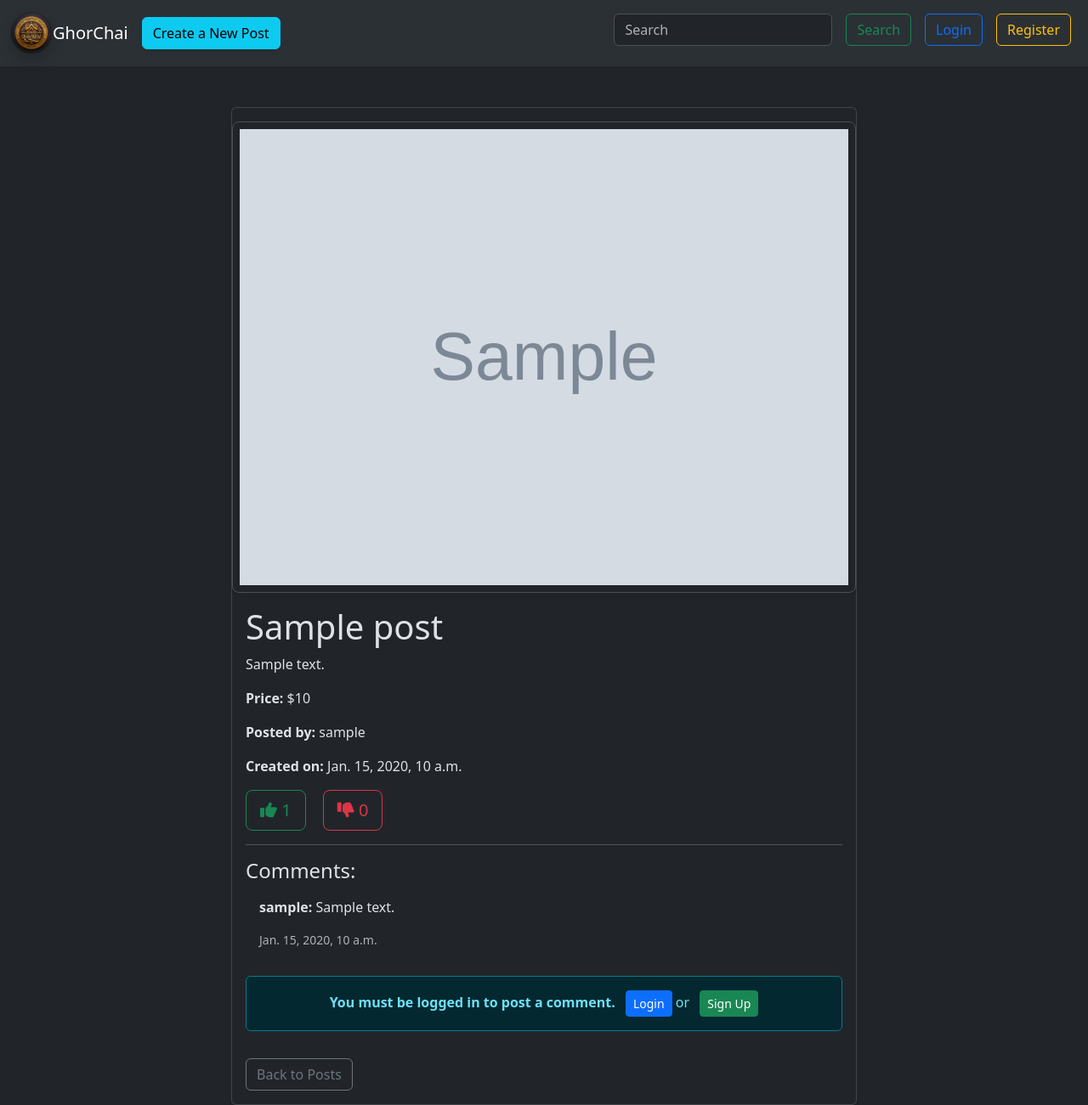
After one commit to ProtikAcharjay/GhorChai, a Django app: page /post/1/view/ in a window 1280 px wide. The commit adds this page. Shown: the whole page at 85% size. Run offline with Django 4.2, Linux system fonts and the light colour scheme; tables that the repository leaves empty hold one stand-in row (values such as "Sample post"); grey boxes marked "Sample" are stand-in pictures; some libraries are stand-ins or nearby versions.

Commit message:
Comment feature added

```diff
--- a/GhorChai/RentPost/forms.py
+++ b/GhorChai/RentPost/forms.py
@@ -1,5 +1,5 @@
 from django import forms
-from .models import Post
+from .models import Post, Comment
 from django.contrib.auth.forms import UserCreationForm
 from django.contrib.auth.models import User
 
@@ -14,3 +14,11 @@ class UserRegistrationForm(UserCreationForm):
         # for built in model use touple not array
         model = User
         fields = ('username', 'email', 'password1', 'password2')
+
+class CommentForm(forms.ModelForm):
+    class Meta:
+        model = Comment
+        fields = ['comment']
+        widgets = {
+            'comment': forms.Textarea(attrs={'class': 'form-control', 'placeholder': 'Write your comment...'})
+        }
--- /dev/null
+++ b/GhorChai/RentPost/templates/post_detail.html
@@ -0,0 +1,106 @@
+{% extends 'layout.html' %}
+
+{% block content %}
+<div class="container mt-5">
+    <div class="row justify-content-center">
+        <div class="col-md-8">
+            <div class="card shadow-sm">
+                {% if post.image %}
+                    <div class="text-center mt-3">
+                        <img src="{{ post.image.url }}" class="card-img-top border rounded-3 shadow-sm p-2"
+                            alt="{{ post.title }}" style="max-width: 100%; border: 4px solid #ddd;">
+                    </div>
+                {% endif %}
+
+
+                <div class="card-body">
+                    <h1 class="card-title">{{ post.title }}</h1>
+                    <p class="card-text">{{ post.description }}</p>
+                    <p><strong>Price:</strong> ${{ post.price }}</p>
+                    <p><strong>Posted by:</strong> {{ post.owner.username }}</p>
+                    <p><strong>Created on:</strong> {{ post.created_at }}</p>
+
+                    <div class="reaction-icons justify-content-between">
+                        <button class="btn btn-outline-success btn-lg me-3 reaction-button-upvote" data-post-id="{{ post.id }}">
+                            <i class="fas fa-thumbs-up"></i>
+                            <span id="upvote-count-{{ post.id }}">{{ post.upvotes_count }}</span>
+                        </button>
+
+                        <button class="btn btn-outline-danger btn-lg reaction-button-downvote" data-post-id="{{ post.id }}">
+                            <i class="fas fa-thumbs-down"></i>
+                            <span id="downvote-count-{{ post.id }}">{{ post.downvotes_count }}</span>
+                        </button>
+                    </div>
+
+                    <hr>
+                    <h4>Comments:</h4>
+                    {% if post.comments.all %}
+                        <ul class="list-group list-group-flush">
+                            {% for comment in post.comments.all %}
+                                <li class="list-group-item">
+                                    <p><strong>{{ comment.user.username }}:</strong> {{ comment.comment }}</p>
+                                    <small class="text-muted">{{ comment.created_at }}</small>
+                                </li>
+                            {% endfor %}
+                        </ul>
+                    {% else %}
+                        <p>No comments yet. Be the first to comment!</p>
+                    {% endif %}
+
+                    {% if user.is_authenticated %}
+                        <form method="POST">
+                            {% csrf_token %}
+                            {{ form.as_p }}
+                            <button type="submit" class="btn btn-primary">Post Comment</button>
+                        </form>
+                    {% else %}
+                        <div class="alert alert-info text-center mt-4" role="alert">
+                            <p class="mb-0">
+                                <strong>You must be logged in to post a comment.</strong>
+                                <a href="{% url 'login' %}" class="btn btn-sm btn-primary ms-2">Login</a>
+                                <span>or</span>
+                                <a href="{% url 'register' %}" class="btn btn-sm btn-success ms-2">Sign Up</a>
+                            </p>
+                        </div>
+                    {% endif %}
+
+                    <a href="{% url 'post_list' %}" class="btn btn-outline-secondary mt-3">Back to Posts</a>
+                </div>
+            </div>
+        </div>
+    </div>
+</div>
+<script>
+    $(document).ready(function () {
+        function sendReaction(reactionType, postId) {
+            $.ajax({
+                url: `/post/${postId}/react/`,
+                type: "POST",
+                headers: {
+                    "X-CSRFToken": "{{ csrf_token }}",
+                },
+                data: {
+                    "reaction_type": reactionType,
+                },
+                success: function(data) {
+                    $(`#upvote-count-${postId}`).text(data.upvotes);
+                    $(`#downvote-count-${postId}`).text(data.downvotes);
+                },
+                error: function(xhr, status, error) {
+                    console.error("Error sending reaction:", error);
+                }
+            });
+        }
+
+        $(".reaction-button-upvote").click(function() {
+            const postId = $(this).data("post-id");
+            sendReaction(1, postId);
+        });
+
+        $(".reaction-button-downvote").click(function() {
+            const postId = $(this).data("post-id");
+            sendReaction(0, postId);
+        });
+    });
+</script>
+{% endblock %}
--- a/GhorChai/RentPost/templates/post_list.html
+++ b/GhorChai/RentPost/templates/post_list.html
@@ -59,7 +59,7 @@
                                             </button>
                                         </div>
 
-                                        <a href="{% url 'post_edit' post.id %}" class="btn btn-outline-primary btn-sm ms-auto">Expand</a>
+                                        <a href="{% url 'post_view' post.id %}" class="btn btn-outline-primary btn-sm ms-auto">Expand</a>
 
                                         {% if post.owner == user %}
                                             <a href="{% url 'post_edit' post.id %}" class="btn btn-outline-primary btn-sm ms-2">Edit Post</a>
@@ -81,7 +81,6 @@
         </div>
     </div>
 </div>
-<script src="https://code.jquery.com/jquery-3.6.0.min.js"></script>
 <script>
     $(document).ready(function () {
         function sendReaction(reactionType, postId) {
--- a/GhorChai/RentPost/urls.py
+++ b/GhorChai/RentPost/urls.py
@@ -7,6 +7,7 @@ urlpatterns = [
     path('', views.post_list, name='post_list'),
     path('create/', views.post_create, name='post_create'),
     path('<int:post_id>/edit/', views.post_edit, name='post_edit'),
+    path('<int:post_id>/view/', views.post_view, name='post_view'),
     path('<int:post_id>/delete/', views.post_delete, name='post_delete'),
     path('register/', views.register, name='register'),
     path('<int:post_id>/react/', views.post_reaction, name='post_reaction'),
--- a/GhorChai/RentPost/views.py
+++ b/GhorChai/RentPost/views.py
@@ -1,6 +1,6 @@
 from django.shortcuts import render
 from .models import Post, PostReaction
-from .forms import PostForm, UserRegistrationForm
+from .forms import PostForm, UserRegistrationForm, CommentForm
 from django.shortcuts import get_object_or_404, redirect
 from django.contrib.auth.decorators import login_required
 from django.contrib.auth import login
@@ -79,6 +79,31 @@ def post_edit(request, post_id):
 
     return render(request, 'post_form.html', {'form': form})
 
+def post_view(request, post_id):
+    post = Post.objects.filter(pk=post_id).annotate(
+        upvotes_count=Count('reactions', filter=Q(reactions__reaction_type=1)),
+        downvotes_count=Count('reactions', filter=Q(reactions__reaction_type=0))
+    ).first()
+
+    if request.method == 'POST' and 'comment' in request.POST:
+        form = CommentForm(request.POST)
+        if form.is_valid():
+            comment = form.save(commit=False)
+            comment.post = post
+            comment.user = request.user
+            comment.save()
+            return redirect('post_view', post_id=post.id)
+    else:
+        form = CommentForm()
+
+    comments = post.comments.all()
+
+    return render(request, 'post_detail.html', {
+        'post': post,
+        'comments': comments,
+        'form': form
+    })
+
 @login_required
 def post_delete(request, post_id):
     post = get_object_or_404(Post, pk=post_id, owner=request.user)
--- a/GhorChai/templates/layout.html
+++ b/GhorChai/templates/layout.html
@@ -10,6 +10,7 @@
     <link rel="icon" type="image/png" sizes="32x32" href="{% static 'GhorChai-Logo.jpg' %}">
     <link href="https://cdnjs.cloudflare.com/ajax/libs/font-awesome/6.0.0-beta3/css/all.min.css" rel="stylesheet">
     <link rel="stylesheet" href="{% static 'style.css' %}">
+    <script src="https://code.jquery.com/jquery-3.6.0.min.js"></script>
     <title>
         {% block title %}
             GhorChai
```
Also changed, not shown: GhorChai/static/script.js (deleted, +0 -16 lines).
